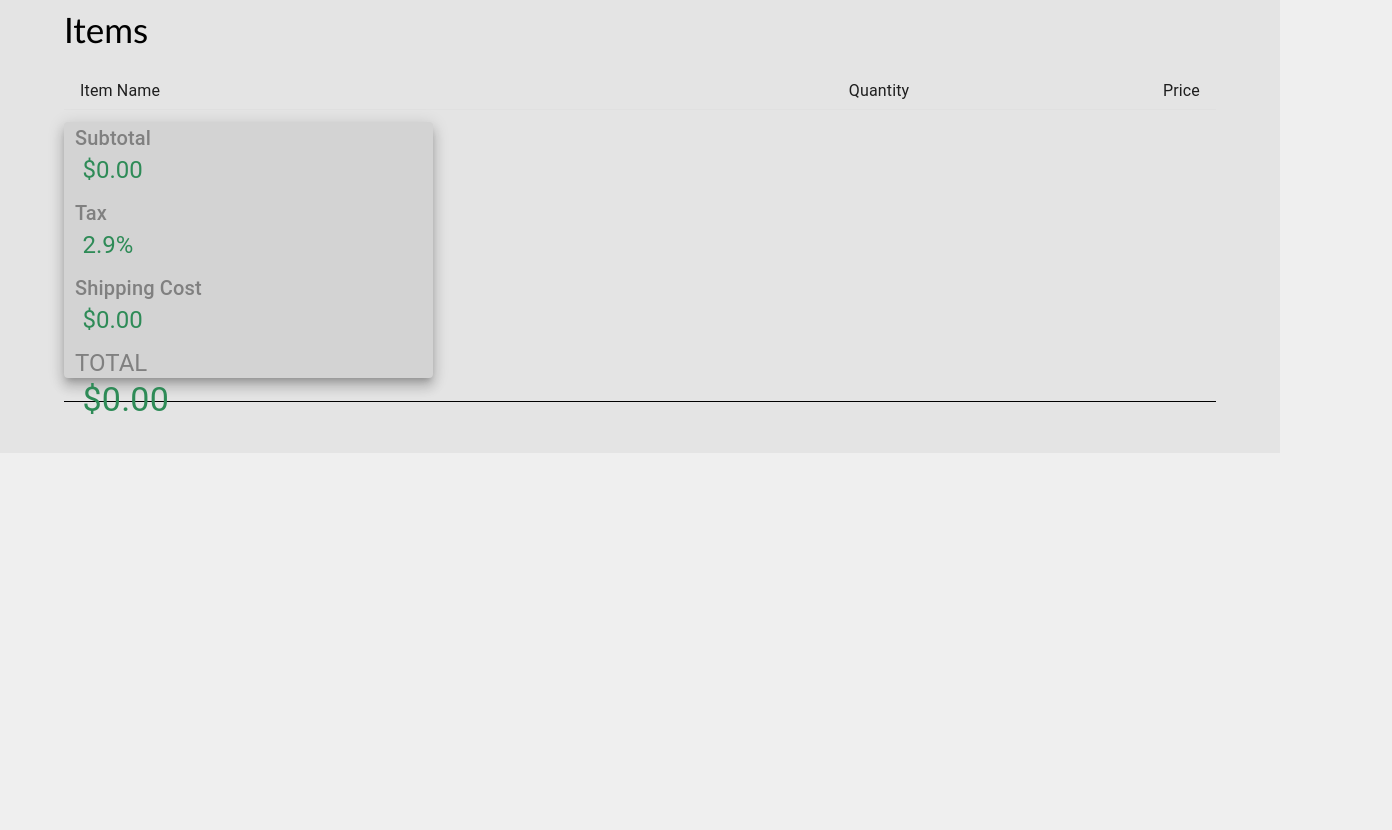
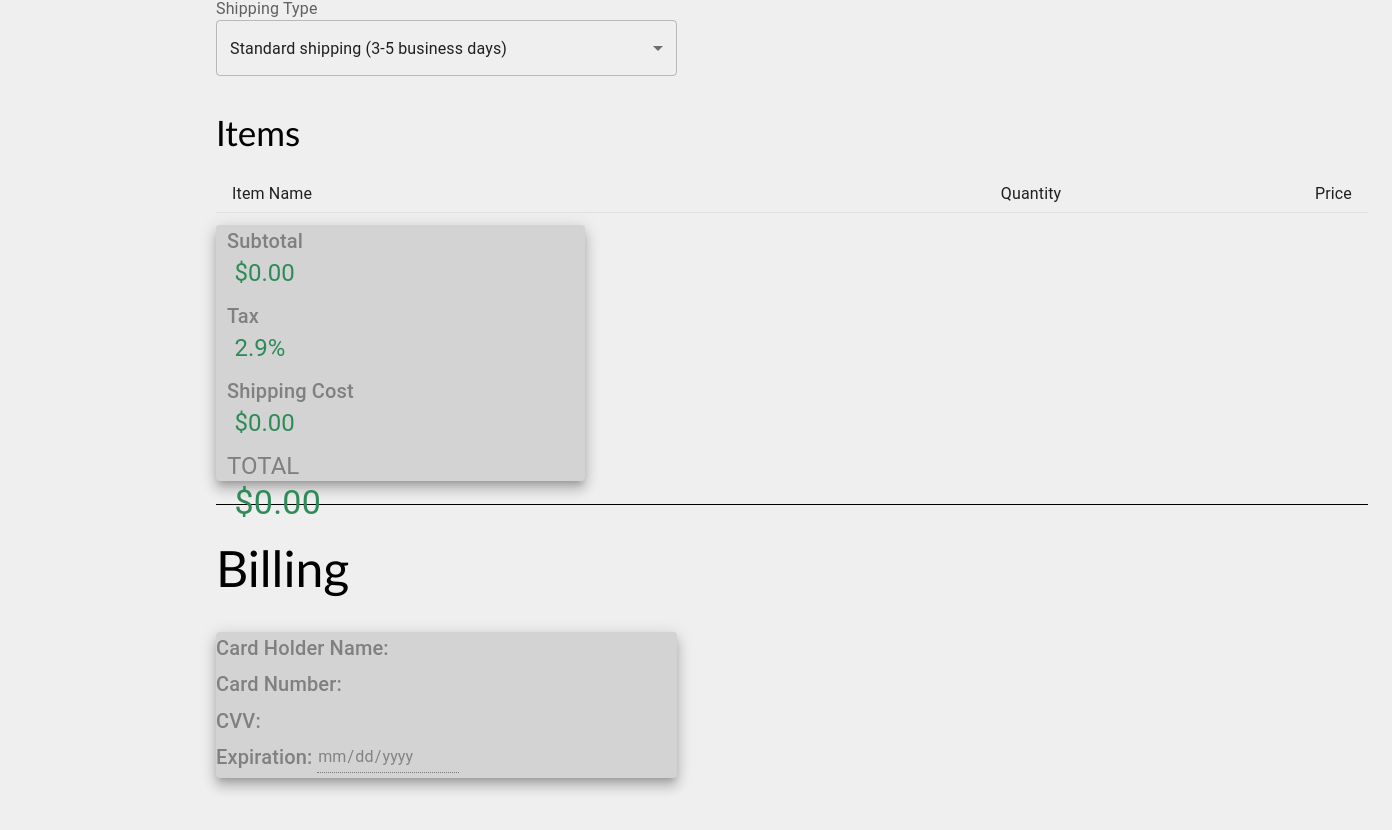
Before and after one commit to nicopasq/emporium, a React (Create React App) app: page /confirmation in a window 1280 px wide. Shown: the part 428-1258 px from the top of the page, 1392 px wide, since content can reach past the window. Before the commit the page ends 881 px from the top, so only its background shows below. Built offline with nearby package versions, Linux system fonts and the light colour scheme.

Commit message:
added content to billing summary.

```diff
--- a/src/App.css
+++ b/src/App.css
@@ -265,3 +265,8 @@ body {
 .formButtons{
   text-align: right;
 }
+.billingSummaryContext{
+  display: inline-flex;
+  width: 100%;
+  margin-bottom: 1%;
+}
--- a/src/features/checkout/Confirmation.js
+++ b/src/features/checkout/Confirmation.js
@@ -1,4 +1,4 @@
-import { Button, Container, Divider, Input, InputLabel, MenuItem, Paper, Select, Table, TableBody, TableCell, TableHead, TableRow, TextField, Typography } from "@mui/material";
+import { Button, Container, Divider, FormControlLabel, Input, InputLabel, MenuItem, Paper, Select, Table, TableBody, TableCell, TableHead, TableRow, TextField, Typography } from "@mui/material";
 import React, { useState } from "react";
 import { useSelector } from "react-redux";
 import { useNavigate } from "react-router";
@@ -6,17 +6,17 @@ import { useNavigate } from "react-router";
 export default function Confirmation() {
     const navigate = useNavigate()
     const formData = useSelector(state => state.backend.checkout)
-    const [shipping, setShipping] = useState({type:'standard:0', add:0})
+    const [shipping, setShipping] = useState({ type: 'standard:0', add: 0 })
     console.log('confirmation page', formData)
 
     const cart = useSelector(state => state.backend.cart)
 
-    function handleShipping(e){
+    function handleShipping(e) {
         const value = e.target.value
         const type = value.split(':')[0]
         const add = parseFloat(value.split(':')[1])
         console.log(add)
-        setShipping({type: e.target.value, add:add})
+        setShipping({ type: e.target.value, add: add })
     }
 
     let totalItemSum = 0
@@ -27,11 +27,21 @@ export default function Confirmation() {
 
     let total = ((totalItemSum * .029) + totalItemSum) + shipping.add
 
+    const num_split = formData.billing.card_number.split('')
+
+    const card_num = num_split.map((num, index) => {
+        if (index === 3 || index === 7 || index === 11) {
+            return num + ' - '
+        }
+        return num
+    }).join('')
 
     return (
-        <Container sx={{height:'100vh'}}>
-             <h1 style={{ fontSize: '60px', fontWeight: '400' }}>Order Summary</h1>
-             <Divider sx={{ bgcolor: 'black' }} />
+        <Container sx={{ position: "absolute", left: '15%' }}>
+            <h1 style={{ fontSize: '60px', fontWeight: '400' }}>Order Summary</h1>
+            <Divider sx={{ bgcolor: 'black' }} />
+                <h1 style={{ fontSize: '40px', fontWeight: '300' }}>Recipient: {formData.address.first} {formData.address.last}</h1>
+            <Divider sx={{ bgcolor: 'black' }} />
 
             <div className="shippingSummary" style={{ marginTop: '3%' }}>
                 <h1 style={{ fontSize: '50px', fontWeight: '300' }}>Shipping</h1>
@@ -44,7 +54,7 @@ export default function Confirmation() {
             </div>
 
             <div className="itemSummary" style={{ marginTop: '3%' }}>
-            <h1 style={{ fontSize: '35px', fontWeight: '300' }}>Items</h1>
+                <h1 style={{ fontSize: '35px', fontWeight: '300' }}>Items</h1>
                 <Table size="small">
                     <TableHead>
                         <TableRow>
@@ -75,12 +85,34 @@ export default function Confirmation() {
                     <Typography variant="h4" sx={{ textIndent: '5%', color: 'seaGreen' }}>${total.toFixed(2)}</Typography>
                 </Paper>
             </div>
-            <Divider sx={{ marginTop:'2%', bgcolor: 'black' }} />
+            <Divider sx={{ marginTop: '2%', bgcolor: 'black' }} />
 
-            <div className="contactSummary">
+            <div className="billingSummary" style={{ marginBottom: '10%' }}>
+                <h1 style={{ fontSize: '50px', fontWeight: '300' }}>Billing</h1>
 
+                <Paper elevation={9} sx={{ width: '40%', marginTop: '1%', bgcolor: "lightgrey" }}>
+                    <div className="billingSummaryContext">
+                        <Typography variant="h6" sx={{ color: 'grey', marginRight: '1%' }}>Card Holder Name:</Typography>
+                        <Typography variant="h5" sx={{ color: 'seaGreen' }}>{formData.billing.first} {formData.billing.last}</Typography>
+                    </div>
+                    <div className="billingSummaryContext">
+                        <Typography variant="h6" sx={{ color: 'grey', marginRight: '1%' }}>Card Number:</Typography>
+                        <Typography variant="h5" sx={{ color: 'seaGreen' }}>{card_num}</Typography>
+                    </div>
+                    <div className="billingSummaryContext">
+                        <Typography variant="h6" sx={{ color: 'grey', marginRight: '1%' }}>CVV:</Typography>
+                        <Typography variant="h5" sx={{ color: 'seaGreen' }}>{formData.billing.cvv}</Typography>
+                    </div>
+                    <div className="billingSummaryContext">
+                        <Typography variant="h6" sx={{ color: 'grey', marginRight: '1%' }}>Expiration:</Typography>
+                        <TextField color="secondary" type="date" variant="standard" value={formData.billing.expiration} disabled />
+                    </div>
+                </Paper>
+
+                <div className="contactSummary">
+
+                </div>
             </div>
-            <div className="billingSummary"></div>
         </Container>
     )
 }
```
